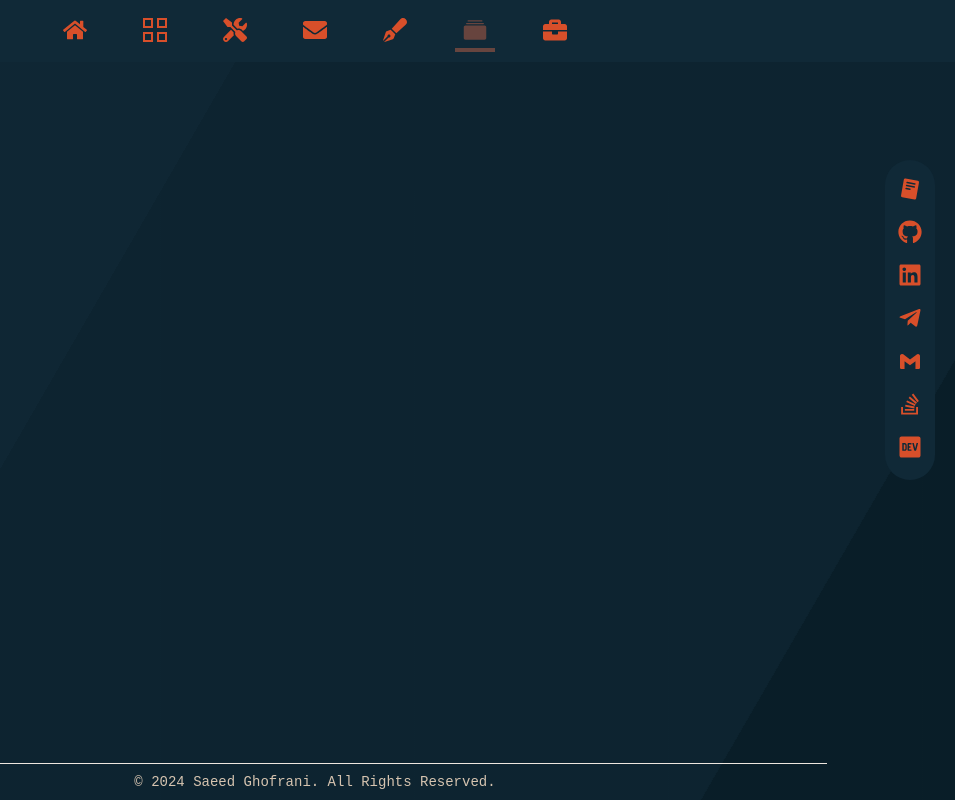
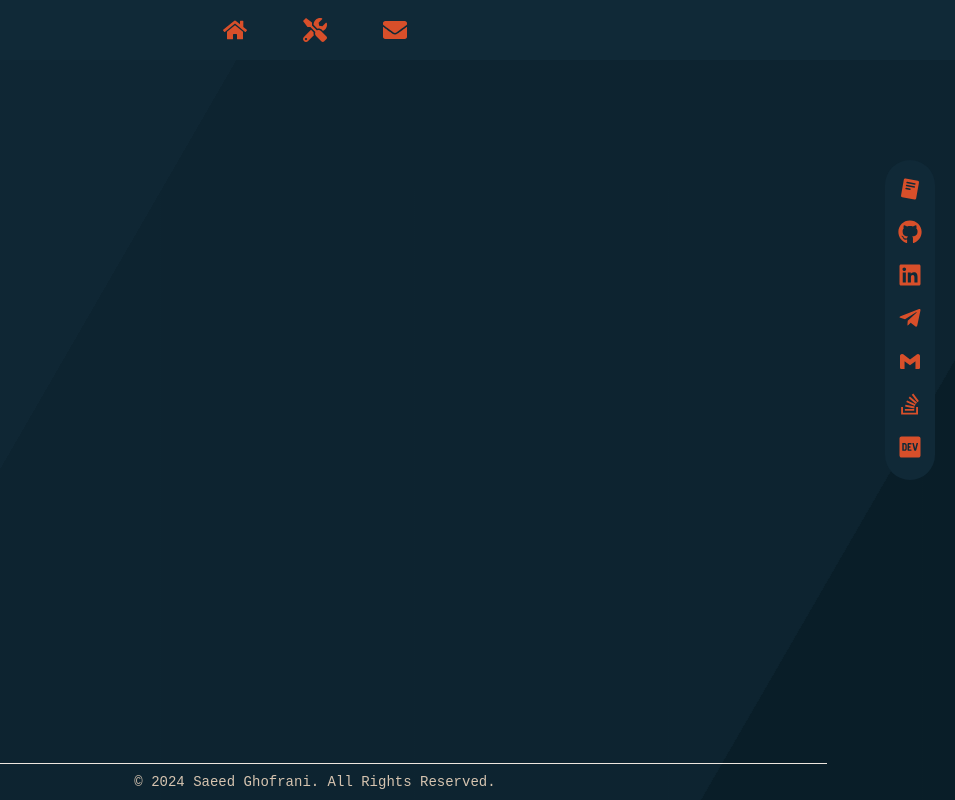
Before and after one commit to saeedghofrani/portfolio, a React (Vite) app: page /album in a window 1280 px wide. Shown: the whole page, without its empty margins (325-1280 px from the left). Built offline with nearby package versions, Linux system fonts and the light colour scheme.

Commit message:
fix(): update menu

```diff
--- a/src/App.jsx
+++ b/src/App.jsx
@@ -17,7 +17,7 @@ function App() {
       <Navbar />
       <Routes>
         <Route path="/" element={<Hero />} />
-        <Route path="/projects" element={<Projects />} />
+        {/* <Route path="/projects" element={<Projects />} /> */}
         <Route path="/skills" element={<Skills />} />
         <Route path="/contact" element={<Contact />} />
         {/* <Route path="/exprience" element={<Exprience />} />
--- a/src/share/Navbar/Navbar.jsx
+++ b/src/share/Navbar/Navbar.jsx
@@ -29,7 +29,7 @@ const Navbar = () => {
             <span className={style.tooltip}>Home</span>
           </Link>
         </li>
-        <li
+        {/* <li
           className={activeLink === "/projects" ? style.active : ""}
           onClick={() => handleNavClick("/projects")}
         >
@@ -37,7 +37,7 @@ const Navbar = () => {
             <GrProjects />
             <span className={style.tooltip}>Projects</span>
           </Link>
-        </li>
+        </li> */}
         <li
           className={activeLink === "/skills" ? style.active : ""}
           onClick={() => handleNavClick("/skills")}
@@ -56,7 +56,7 @@ const Navbar = () => {
             <span className={style.tooltip}>Contact</span>
           </Link>
         </li>
-        <li
+        {/* <li
           className={activeLink === "/publication" ? style.active : ""}
           onClick={() => handleNavClick("/publication")}
         >
@@ -64,8 +64,8 @@ const Navbar = () => {
             <FaPenFancy />
             <span className={style.tooltip}>Publication</span>
           </Link>
-        </li>
-        <li
+        </li> */}
+        {/* <li
           className={activeLink === "/album" ? style.active : ""}
           onClick={() => handleNavClick("/album")}
         >
@@ -73,8 +73,8 @@ const Navbar = () => {
             <IoIosAlbums />
             <span className={style.tooltip}>Album</span>
           </Link>
-        </li>
-        <li
+        </li> */}
+        {/* <li
           className={activeLink === "/exprience" ? style.active : ""}
           onClick={() => handleNavClick("/exprience")}
         >
@@ -82,7 +82,7 @@ const Navbar = () => {
             <FaBriefcase />
             <span className={style.tooltip}>Exprience</span>
           </Link>
-        </li>
+        </li> */}
       </ul>
     </nav>
   );
```
